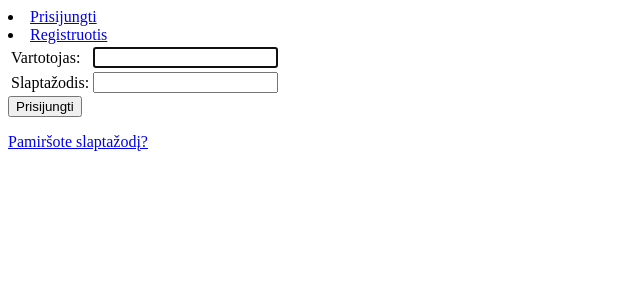
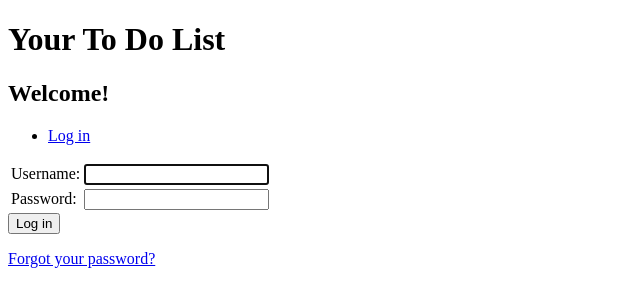
Before and after one commit to Gedasikas/DjangoToDo, a Django app: page /accounts/login/ in a window 1280 px wide. Shown: the top 307 px of the page, without its empty margins (0-640 px from the left). Run offline with Django 4.2, Linux system fonts and the light colour scheme.

Commit message:
User pusiau veikia

```diff
--- a/mysite/mysite/settings.py
+++ b/mysite/mysite/settings.py
@@ -113,11 +113,11 @@ USE_I18N = True
 
 USE_TZ = True
 
-LOGIN_REDIRECT_URL = '/'
+
 
 # Static files (CSS, JavaScript, Images)
 # https://docs.djangoproject.com/en/4.1/howto/static-files/
-
+LOGIN_REDIRECT_URL = '/'
 STATIC_URL = 'static/'
 
 # Default primary key field type
--- a/mysite/todo/admin.py
+++ b/mysite/todo/admin.py
@@ -2,6 +2,7 @@ from django.contrib import admin
 from .models import Task
 
 class TaskAdmin(admin.ModelAdmin):
-    list_display = ('task', 'dueDate', 'status')
+    list_display = ('task', 'dueDate', 'status', 'user')
+    list_filter = ('status', 'dueDate')
 
 admin.site.register(Task, TaskAdmin)
--- a/mysite/todo/templates/base.html
+++ b/mysite/todo/templates/base.html
@@ -2,11 +2,21 @@
 <html lang="en">
 <head>
     <meta charset="UTF-8">
-    {% block title %}<title>To do list</title>{% endblock %}
+    {% block title %}<title>ToDoList</title>{% endblock %}
 </head>
+<h1>Your To Do List</h1>
+<h2>Welcome!</h2>
 <body>
-<li class="nav-item"><a class="nav-link" href="{% url 'login'%}?next={{request.path}}">Prisijungti</a></li>
-<li class="nav-item"><a class="nav-link" href="#">Registruotis</a></li>
-{% block content %}{% endblock %}
+<ul class="navbar-nav ml-auto">
+    {% if user.is_authenticated %}
+    <li class="nav-item"><a class="nav-link" href="#">Logged in as: {{ user.get_username }}</a></li>
+    <li class="nav-item"><a class="nav-link" href="{% url 'logout'%}?next={{request.path}}">Log out</a></li>
+    <li><a class="nav-link active" href="{% url 'tasks' %}">My tasks</a>
+    {% else %}
+    <li class="nav-item"><a class="nav-link" href="{% url 'login'%}?next={{request.path}}">Log in</a></li>
+    {% endif %}
+</ul>
+{% block content %}
+{% endblock %}
 </body>
 </html>
--- a/mysite/todo/templates/registration/logged_out.html
+++ b/mysite/todo/templates/registration/logged_out.html
@@ -1,6 +1,6 @@
 {% extends "base.html" %}
 
 {% block content %}
-  <p>Sėkmingai atsijungėte!</p>
-  <a href="{% url 'login'%}">Prisijungti iš naujo.</a>
+  <p>Successfully logged out!</p>
+  <a href="{% url 'login'%}">Log in again?.</a>
 {% endblock %}
--- a/mysite/todo/templates/registration/login.html
+++ b/mysite/todo/templates/registration/login.html
@@ -3,7 +3,7 @@
 {% block content %}
 
   {% if form.errors %}
-    <p>Prisijungimo klaida, bandykite dar kartą!</p>
+    <p>Log in failed, try again!</p>
   {% endif %}
 
   {% if next %}
@@ -16,18 +16,18 @@
     {% csrf_token %}
     <table>
       <tr>
-        <td>Vartotojas: </td>
+        <td>Username: </td>
         <td>{{ form.username }}</td>
       </tr>
       <tr>
-        <td>Slaptažodis: </td>
+        <td>Password: </td>
         <td>{{ form.password }}</td>
       </tr>
     </table>
-    <input type="submit" value="Prisijungti" />
+    <input type="submit" value="Log in" />
     <input type="hidden" name="next" value="{{ next }}" />
   </form>
 
-  <p><a href="{% url 'password_reset' %}">Pamiršote slaptažodį?</a></p>
+  <p><a href="{% url 'password_reset' %}">Forgot your password?</a></p>
 
 {% endblock %}
--- a/mysite/todo/templates/registration/password_reset_complete.html
+++ b/mysite/todo/templates/registration/password_reset_complete.html
@@ -1,6 +1,6 @@
 {% extends "base.html" %}
 
 {% block content %}
-  <h1>Slaptažodis pakeistas!</h1>
-  <p><a href="{% url 'login' %}">prisijungti iš naujo</a></p>
+  <h1>Password successfully reset!</h1>
+  <p><a href="{% url 'login' %}">Log in again?</a></p>
 {% endblock %}
--- a/mysite/todo/templates/registration/password_reset_done.html
+++ b/mysite/todo/templates/registration/password_reset_done.html
@@ -1,5 +1,5 @@
 {% extends "base.html" %}
 
 {% block content %}
-  <p>Slaptažodžio pakeitimo nuorodą išsiuntėme jums el.paštu!</p>
+  <p>Password reset link has been sent to your designated email!</p>
 {% endblock %}
--- a/mysite/todo/templates/registration/password_reset_email.html
+++ b/mysite/todo/templates/registration/password_reset_email.html
@@ -1,2 +1,2 @@
-Kažkas mums atsiuntė užklausą slaptažodio keitimui. Jeigu tai buvote Jūs, sekite nuoroda žemiau:
+Follow the link below to reset your password:
 {{ protocol}}://{{ domain }}{% url 'password_reset_confirm' uidb64=uid token=token %}
```
Also changed, not shown: mysite/todo/models.py (+9 -0 lines), mysite/todo/templates/registration/password_reset_confirm.html (+6 -6 lines), mysite/todo/templates/tasks.html (+5 -5 lines), mysite/todo/views.py (+4 -3 lines), mysite/db.sqlite3.
